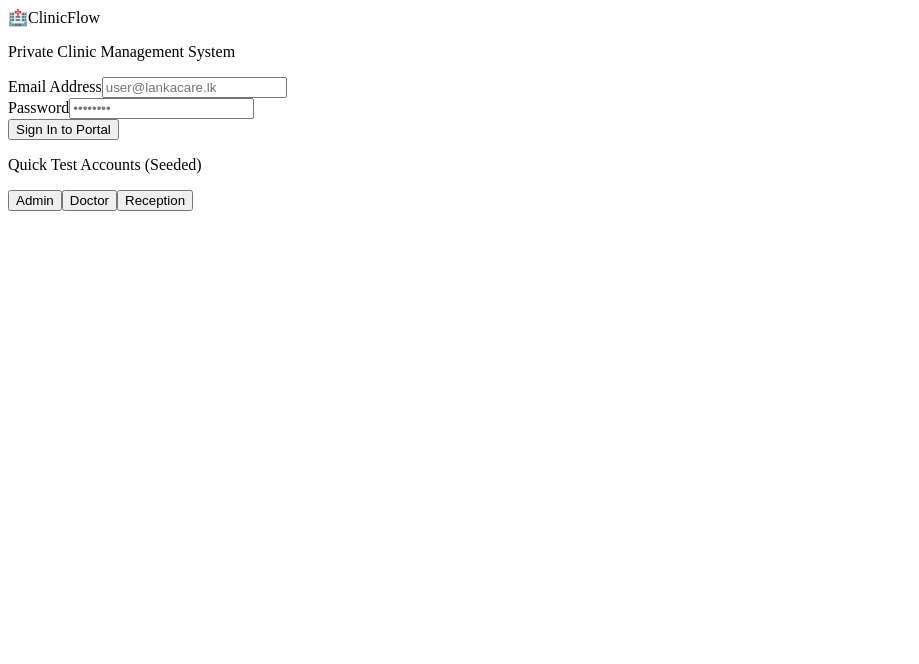
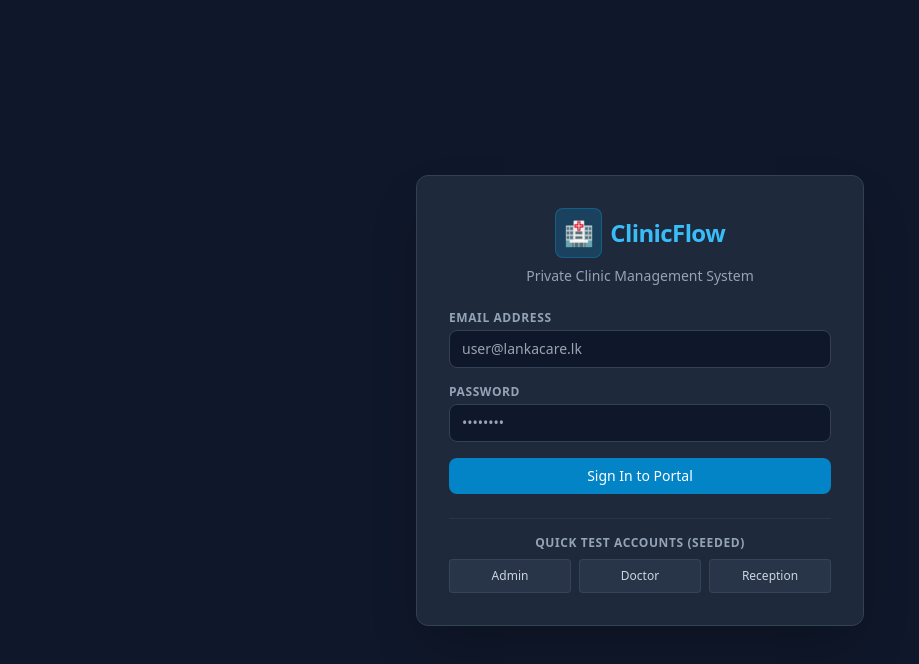
Before and after one commit to Thanuja47/clinicflow, a Next.js app: page /login in a window 1280 px wide. Shown: the top 664 px of the page, without its empty margins (0-919 px from the left). Built offline with nearby package versions, Linux system fonts and the light colour scheme.

Commit message:
Fix Tailwind CSS directives and content path scanning; expose real server error in login route

```diff
--- a/src/app/api/auth/login/route.ts
+++ b/src/app/api/auth/login/route.ts
@@ -70,7 +70,8 @@ export async function POST(request: Request) {
 
     return response;
   } catch (error) {
-    console.error('Login error:', error);
-    return NextResponse.json({ error: 'Internal server error' }, { status: 500 });
+    console.error('Login error details:', error);
+    const details = error instanceof Error ? error.message : 'Internal server error';
+    return NextResponse.json({ error: details }, { status: 500 });
   }
 }
--- a/src/app/globals.css
+++ b/src/app/globals.css
@@ -1,2 +1,8 @@
-// ClinicFlow module
-export {};
+@tailwind base;
+@tailwind components;
+@tailwind utilities;
+
+body {
+  background-color: #020617;
+  color: #f1f5f9;
+}
--- a/tailwind.config.ts
+++ b/tailwind.config.ts
@@ -2,6 +2,7 @@ import type { Config } from "tailwindcss";
 
 const config: Config = {
   content: [
+    "./src/**/*.{js,ts,jsx,tsx,mdx}",
     "./pages/**/*.{js,ts,jsx,tsx,mdx}",
     "./components/**/*.{js,ts,jsx,tsx,mdx}",
     "./app/**/*.{js,ts,jsx,tsx,mdx}",
```
